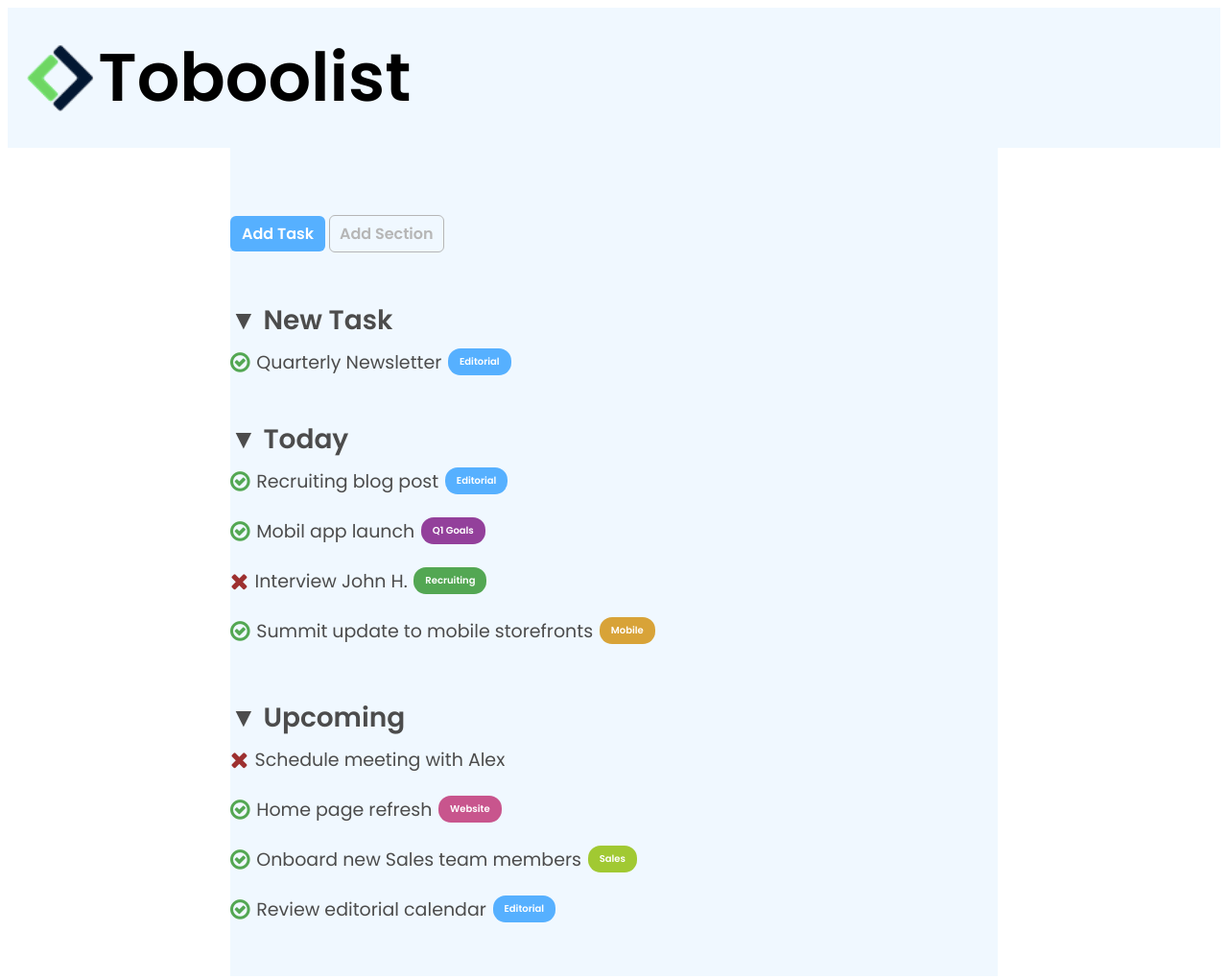
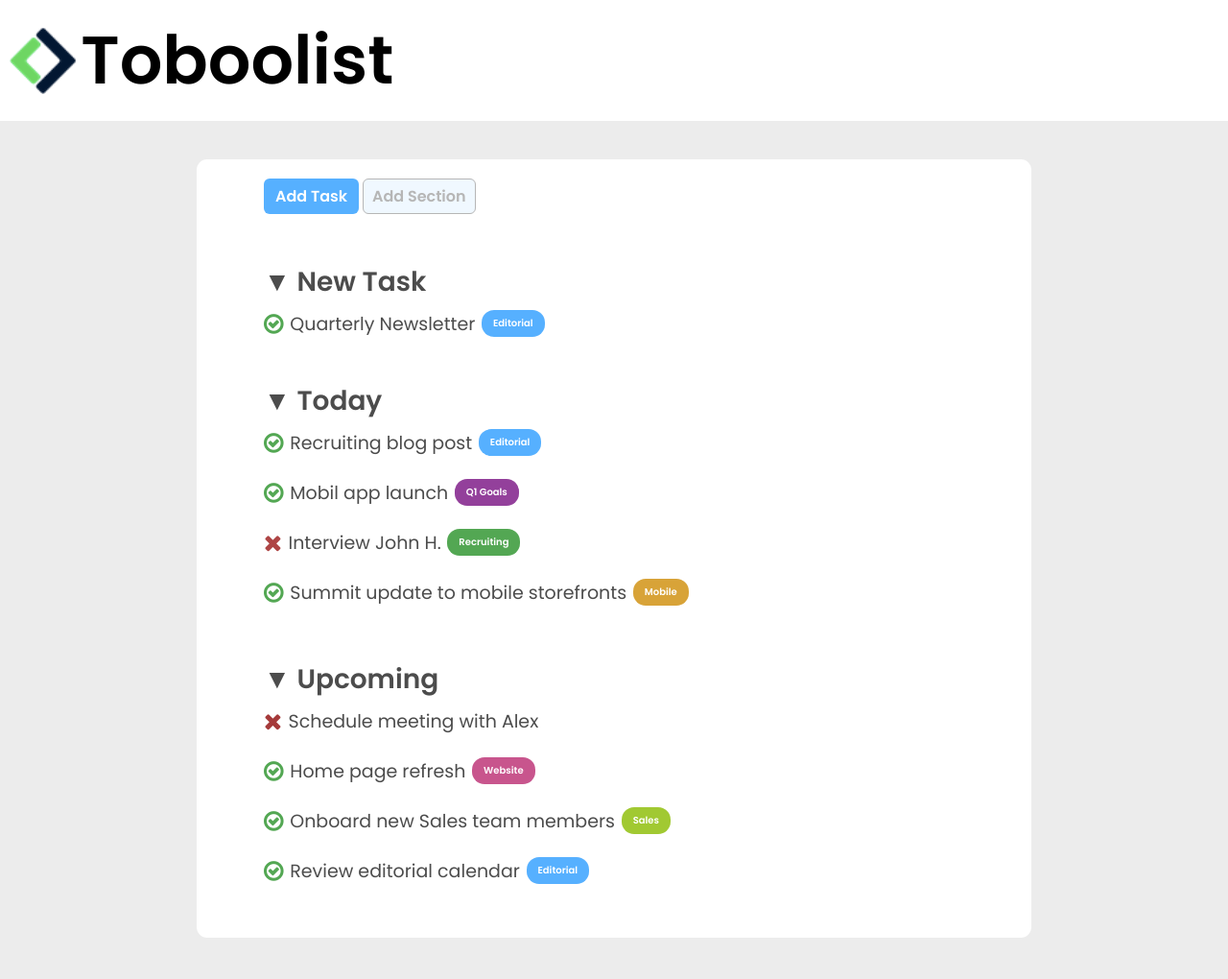
Before and after one commit to giufeli/html-css-toboolist, a plain HTML site: page index.html in a window 1280 px wide. Shown: the whole page at 96% size. After the commit the page ends 977 px from the top, so only its background shows below. Drawn offline with Linux system fonts and the light colour scheme.

Commit message:
Completed vol.2

```diff
--- a/css/style.css
+++ b/css/style.css
@@ -1,10 +1,17 @@
+*{
+margin: 0px;
+padding: 0px;
+}
+
+
 body{
     font-family: 'Poppins';
+    background-color: rgb(236, 236, 236);
 }
 
 .banner{
-    background-color: aliceblue;
-    padding: 20px;
+    background-color: white;
+    padding: 10px;
 }
 
 .logo{
@@ -21,25 +28,21 @@ body{
 }
 
 
-body{
-    background-color:aliceblue(170, 251, 251);
-    background-size: cover;
-    background-position: center;
-
-}
-
 .container{
-    background-color: aliceblue;
+    background-color: white;
     width: 800px;
     margin-left: auto;
     margin-right: auto;
-
+    margin-top: 40px;
+    padding-left: 70px;
+    border-radius: 11px 11px 11px 11px;
 }
 
 .bottoni{
     font-weight:bold;
-    padding-top: 70px;
+    padding-top: 20px;
     padding-bottom: 50px;
+
 }
 
 
@@ -50,7 +53,6 @@ body{
     text-align: center;
     display: inline-block;
     border-radius: 6px 6px 6px 6px;
-
 }
 
 .botton2{
@@ -58,7 +60,7 @@ body{
     border: 1.5px;
     border-style: solid;
     color: rgb(182, 182, 182);
-    padding: 6px 10px;
+    padding: 5px 9px;
     text-align: center;
     display: inline-block;
     border-radius: 6px 6px 6px 6px;
@@ -69,7 +71,6 @@ body{
     color: rgb(76, 76, 76);
     font-size: 28px;
     padding-bottom: 40px;
-
 }
 
 i{
--- a/index.html
+++ b/index.html
@@ -53,7 +53,7 @@
             </div>
 
             <div class="righe">
-                <i class="fa fa-close" style="font-size:24px;color:rgb(157, 48, 48)"></i>
+                <i class="fa fa-close" style="font-size:24px;color:rgb(174, 69, 69)"></i>
                 <div class="contenuto">Interview John H.</div>
                 <div class="recruiting">Recruiting</div>
             </div>
@@ -67,7 +67,7 @@
 
         <div class="category">&#9660; Upcoming
             <div class="righe">
-                <i class="fa fa-close" style="font-size:24px;color:rgb(157, 48, 48)"></i>
+                <i class="fa fa-close" style="font-size:24px;color:rgb(165, 58, 58)"></i>
                 <div class="contenuto">Schedule meeting with Alex</div>
             </div>
 
```
